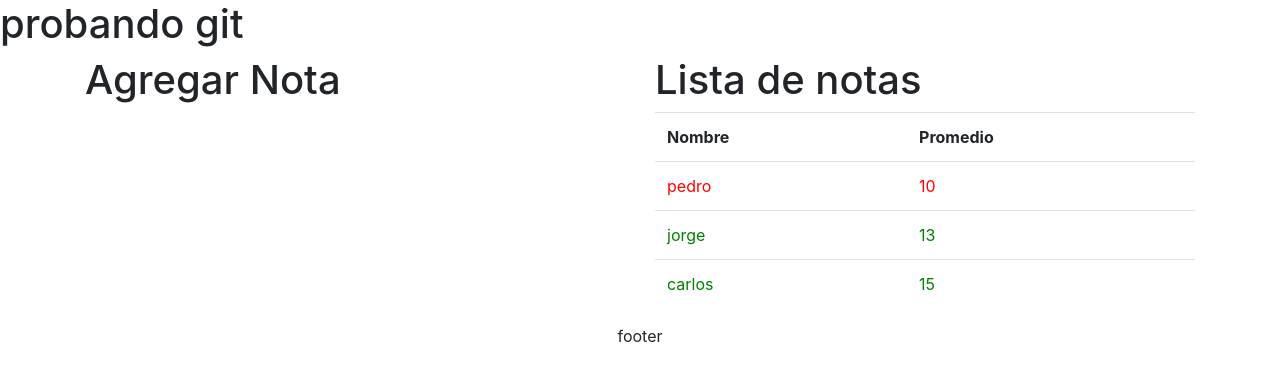
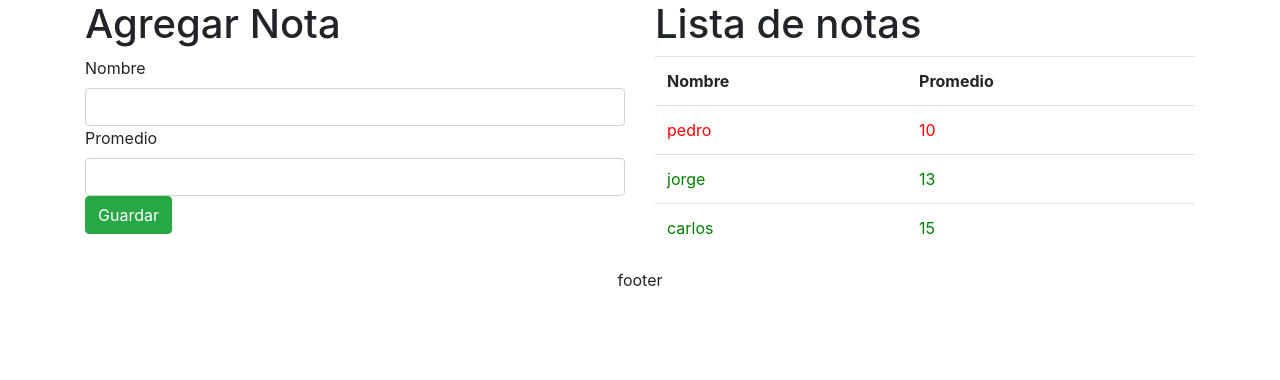
Before and after one commit to Lema1/Curso-Vuejs, a plain HTML site: page index.html in a window 1280 px wide. Drawn offline with nearby package versions, Linux system fonts and the light colour scheme.

Commit message:
agregado form

```diff
--- a/index.html
+++ b/index.html
@@ -8,12 +8,16 @@
     <link rel="stylesheet" href="https://stackpath.bootstrapcdn.com/bootstrap/4.1.3/css/bootstrap.min.css" integrity="sha384-MCw98/SFnGE8fJT3GXwEOngsV7Zt27NXFoaoApmYm81iuXoPkFOJwJ8ERdknLPMO" crossorigin="anonymous">
 </head>
 <body>
-    <h1>probando git</h1>
     <div id="app">
         <div class="container">
             <div class="row">
                 <div class="col-md-6 col-xs-12">
                     <h1>Agregar Nota</h1>
+                    <label>Nombre</label>
+                    <input type="text" class="form-control" v-model="nombre">
+                    <label>Promedio</label>
+                    <input type="number" max="20" min="0" class="form-control" v-model="promedio">
+                    <input type="button" value="Guardar" class="btn btn-success">
                 </div>
                 <div class="col-md-6 col-xs-12">
                     <h1>Lista de notas</h1>
```
